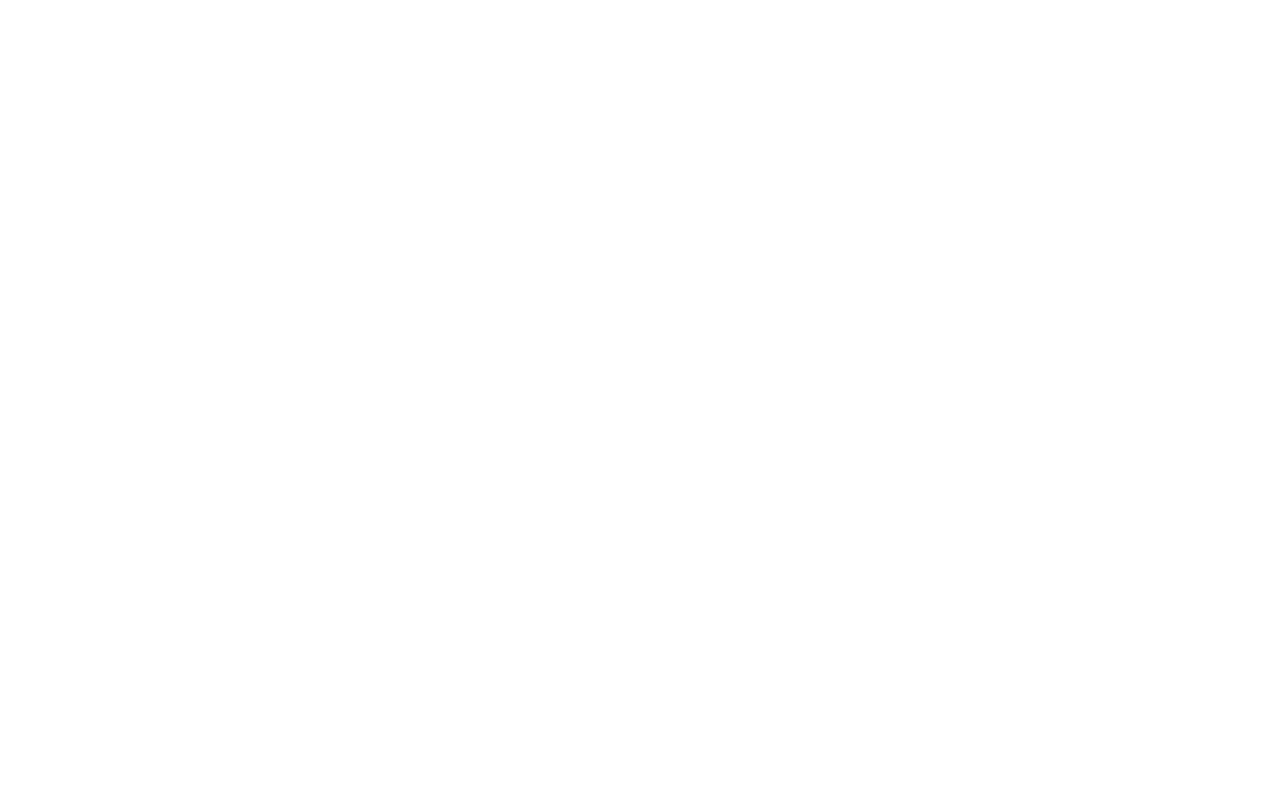
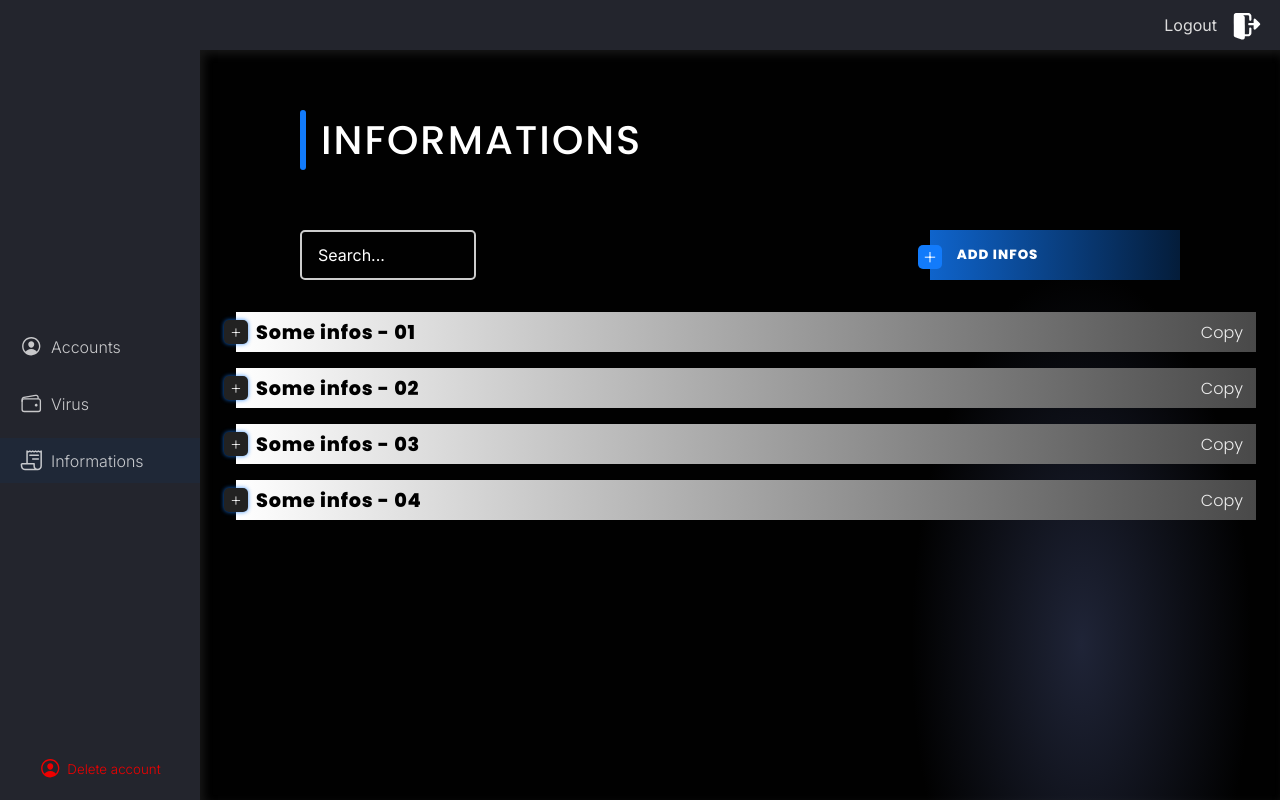
Before and after one commit to Name-To-Be-Determinate/client, a React (Create React App) app: page /infos in a window 1280 px wide. Before the commit this address had no page. Built offline with nearby package versions, Linux system fonts and the light colour scheme.

Commit message:
Accounts page + infos page

```diff
--- a/src/App.tsx
+++ b/src/App.tsx
@@ -1,7 +1,9 @@
 import { BrowserRouter, Navigate, Route, Routes } from 'react-router-dom';
 
+import Accounts from './screens/Accounts';
+import Infos from './screens/Infos';
+import Login from './screens/Login';
 import Virus from './screens/Virus';
-import Login from './screens/Login';
 
 const App = () => {
     return (
@@ -9,8 +11,10 @@
             <Routes>
                 <Route path="/" element={<Navigate to='/login' replace />} />
 
+                <Route path="/accounts" element={<Accounts />} />
+                <Route path="/infos" element={<Infos />} />
+                <Route path="/login" element={<Login />} />
                 <Route path="/virus" element={<Virus />} />
-                <Route path="/login" element={<Login />} />
             </Routes>
         </BrowserRouter>
     );
--- /dev/null
+++ b/src/screens/Accounts.tsx
@@ -0,0 +1,57 @@
+import { useState } from 'react';
+
+import Header from '../components/Header';
+import Navigation from '../components/Navigation';
+
+import '../assets/styles/admin.css';
+
+const Accounts = () => {
+    const [formType, setFormType] = useState(false);
+
+    return (<>
+        <Header />
+
+        <main id="admin">
+            <Navigation />
+
+            <div className="content">
+                <h1>Manage users</h1>
+
+                <div className="buttons">
+                    <button type="button" onClick={() => setFormType(false)}>
+                        <span>+</span><span>Create user</span>
+                    </button>
+
+                    <button type="button" onClick={() => setFormType(true)}>
+                        <span>-</span><span>Remove user</span>
+                    </button>
+                </div>
+
+                <form method="post">
+                    <h2>{formType ? "Remove" : "Create"} user</h2>
+
+                    <div className="input-box">
+                        <label htmlFor="username">Username</label>
+                        <input type="text" name="username" id="username" />
+                    </div>
+
+                    {!formType && (<>
+                        <div className="input-box">
+                            <label htmlFor="password">Password</label>
+                            <input type="password" name="password" id="password" />
+                        </div>
+
+                        <div className="input-checkbox">
+                            <input type="checkbox" name="admin" id="admin" />
+                            <label htmlFor="admin">Admin permissions</label>
+                        </div>
+                    </>)}
+
+                    <button type="submit">{formType ? "Remove" : "Create new"} profile</button>
+                </form>
+            </div>
+        </main>
+    </>);
+};
+
+export default Accounts;
--- /dev/null
+++ b/src/screens/Infos/Element.tsx
@@ -0,0 +1,34 @@
+import { MouseEvent } from 'react';
+// import {  } from '../../types/ComponentsTypes';
+
+// import {} from 'react';
+
+const Element = ({ content, slug, title }: { content: string, slug: string, title?: string }) => {
+    const copyText = (e: MouseEvent<HTMLButtonElement>) => {
+        e.preventDefault();
+        console.log("Copying text");
+        e.currentTarget.blur();
+    };
+
+    return (
+        <li>
+            <span>+</span>
+
+            <details>
+                <summary>
+                    <h2>{slug}</h2>
+
+                    <span style={{ marginRight: '5px' }}>
+                        <button type="button" onClick={copyText}>Copy</button>
+                    </span>
+                </summary>
+
+                <div className="container">
+                    {title ? <><div className="subtitle">{title}</div><hr /></> : ""}{content}
+                </div>
+            </details>
+        </li>
+    );
+};
+
+export default Element;
--- /dev/null
+++ b/src/screens/Infos/index.tsx
@@ -0,0 +1,71 @@
+import { FormEvent, MouseEvent } from 'react';
+
+import { useState } from 'react';
+
+import Element from './Element';
+import Header from '../../components/Header';
+import Navigation from '../../components/Navigation';
+
+import '../../assets/styles/virus.css';
+
+const Home = () => {
+    const [showForm, toggleFormStatus] = useState(false);
+
+    const toggleForm = (e: MouseEvent<HTMLButtonElement>) => {
+        toggleFormStatus(Boolean(e.currentTarget.classList.contains('close') ? 0 : 1));
+        e.currentTarget.blur();
+    };
+
+    const addInfos = (e: FormEvent) => {
+        e.preventDefault();
+    };
+
+    return (<>
+        <Header />
+
+        <main id="virus">
+            <Navigation />
+
+            <div className="content">
+                <h1>Informations</h1>
+
+                <div className="actions">
+                    <div className="search">
+                        <div className="input">Search...</div>
+                    </div>
+
+                    <button className="add-btn" type="button" onClick={toggleForm}>
+                        <span>+</span><span>Add infos</span>
+                    </button>
+                </div>
+
+                <ul>{/* codes */}
+                    {Array.from(new Uint8Array(4)).map((_el, key) =>
+                        <Element
+                            key={key}
+                            slug={"Some infos - " + _el + (key+1)}
+                            content="Lorem, ipsum dolor sit amet consectetur adipisicing elit. Odio consectetur quaerat, maxime et nulla, incidunt delectus veniam consequatur voluptatem alias possimus temporibus eos nemo repellat omnis beatae explicabo, accusamus eum cum ut. Delectus rerum obcaecati necessitatibus libero quis reprehenderit! Autem aperiam aliquam fugiat facere libero a excepturi tempora ab consequatur omnis provident eaque, delectus cumque consectetur ducimus consequuntur, quas fugit aspernatur nisi quos quisquam. Quae, esse est. Dolore veritatis nemo, amet deserunt eos ullam commodi, totam ad eius, reprehenderit a. Quod velit odio iste aspernatur consequuntur deleniti quos recusandae non amet fuga ab exercitationem labore asperiores at, reprehenderit quisquam consequatur eius officiis soluta blanditiis voluptatibus dolor cupiditate. Perferendis nostrum suscipit libero culpa atque earum molestiae. Veniam consequatur iure possimus sint omnis voluptatem, facere pariatur veritatis amet corrupti?"
+                        />
+                    )}
+                </ul>
+            </div>
+
+            {/* Form */}
+            <div className={`add-virus${showForm?" active":""}`}>
+                <form className="box-container" method="post" onSubmit={addInfos}>
+                    <button className="close" type="button" onClick={toggleForm}>x</button>
+
+                    <h2>Add infos</h2>
+
+                    <textarea className="code" placeholder="Some text..."></textarea>
+
+                    <div className="submit">
+                        <button type="submit">Add</button>
+                    </div>
+                </form>
+            </div>
+        </main>
+    </>);
+};
+
+export default Home;
```
